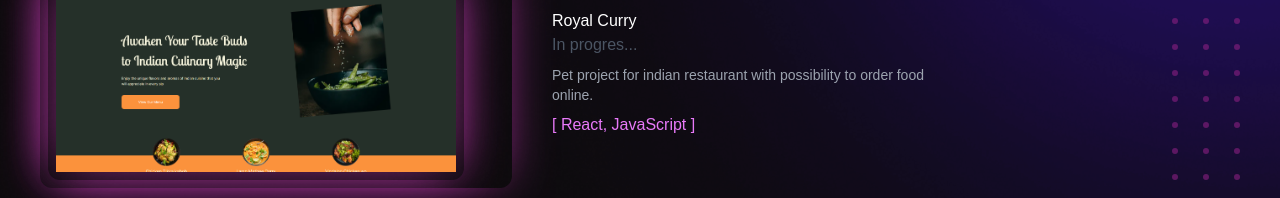
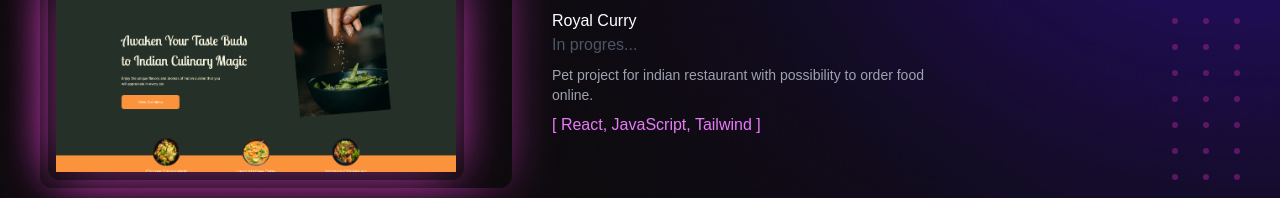
Before and after one commit to V1talquaaa/portfolio, a Next.js app: page / in a window 1280 px wide. Shown: the part 2511-2709 px from the top of the page. Built offline with nearby package versions, Linux system fonts and the light colour scheme; a web font is replaced by a local one.

Commit message:
updated portfolio

```diff
--- a/src/app/components/Projects.jsx
+++ b/src/app/components/Projects.jsx
@@ -82,7 +82,7 @@ function Projects() {
             <p className="mt-2 text-gray-400 text-sm max-w-[400px]">
             Pet project for indian restaurant with possibility to order food online.
             </p>
-            <p className="mt-2 text-fuchsia-400 text-md ">&#91; React, JavaScript &#93;</p>
+            <p className="mt-2 text-fuchsia-400 text-md ">&#91; React, JavaScript, Tailwind &#93;</p>
           </div>
           <div className="ml-auto">
           <Image src="/verticalDodes.svg" width={68} height={266} alt="svg" className=""/>
```
Also changed, not shown: 1 other file (tests, documents, lock files or other folders).
